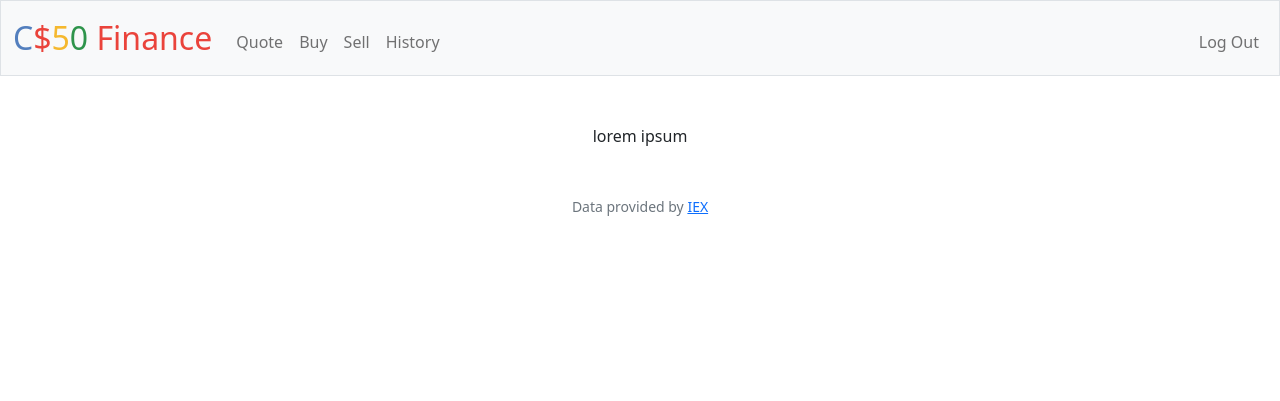
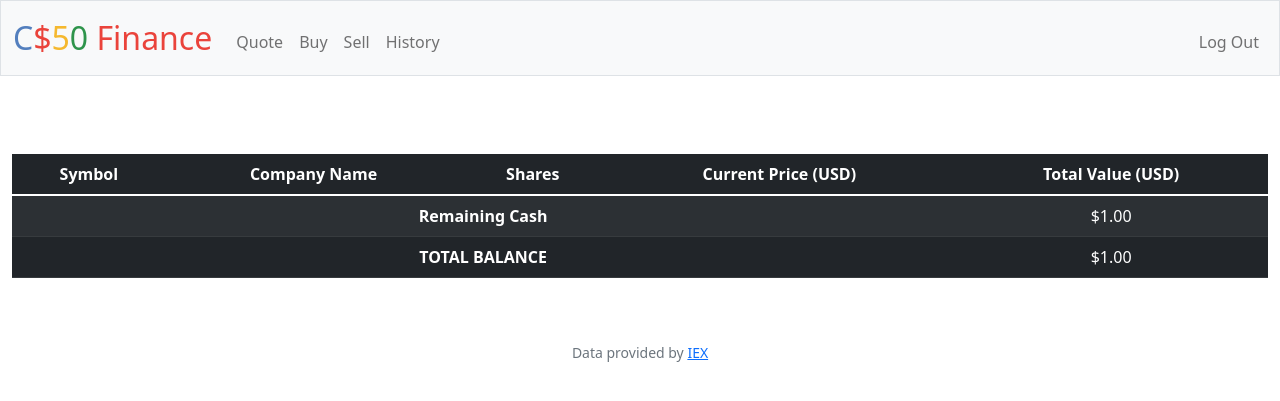
Before and after one commit to KashyapBathina/CS_50, a Flask app: page / in a window 1280 px wide. Shown: the top 401 px of the page. Run offline with Flask 2, Linux system fonts and the light colour scheme; a user stored in the database is signed in; tables that the repository leaves empty hold one stand-in row (values such as "Sample post"); some libraries are stand-ins or nearby versions.

Commit message:
Fri, Jul 8, 2022, 12:19 AM +00:00

```diff
--- a/finance/templates/index.html
+++ b/finance/templates/index.html
@@ -6,6 +6,38 @@
 
 {% block main %}
 
-    lorem ipsum
+    <table style='margin-top: 30px' class="table table-striped table-dark">
+      <thead>
+        <tr>
+          <th scope="col"> Symbol </th>
+          <th scope="col"> Company Name </th>
+          <th scope="col"> Shares </th>
+          <th scope="col"> Current Price (USD) </th>
+          <th scope="col"> Total Value (USD) </th>
+        </tr>
+      </thead>
+      <tbody>
+
+        {% for symbol, values in owns.items() %}
+        <tr>
+          <th scope="row"> {{ symbol }} </th>
+          <td>  {{ values[0] }}  </td>
+          <td>  {{ values[1] }}  </td>
+          <td>  {{ values[2] }}  </td>
+          <td>  {{ values[3] }}  </td>
+        </tr>
+        {% endfor %}
+
+        <tr class='bg-success'>
+            <th scope='row' colspan='4'> Remaining Cash </th>
+            <td> {{cash}} </td>
+        </tr>
+        <tr class='bg-primary'>
+            <th scope='row' colspan='4'> TOTAL BALANCE </th>
+            <td> {{total}} </td>
+        </tr>
+
+      </body>
+    </table>
 
 {% endblock %}
```
